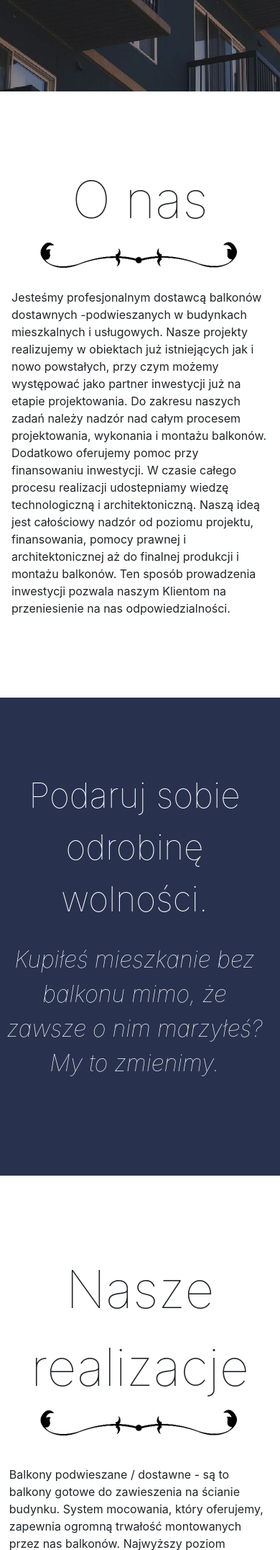
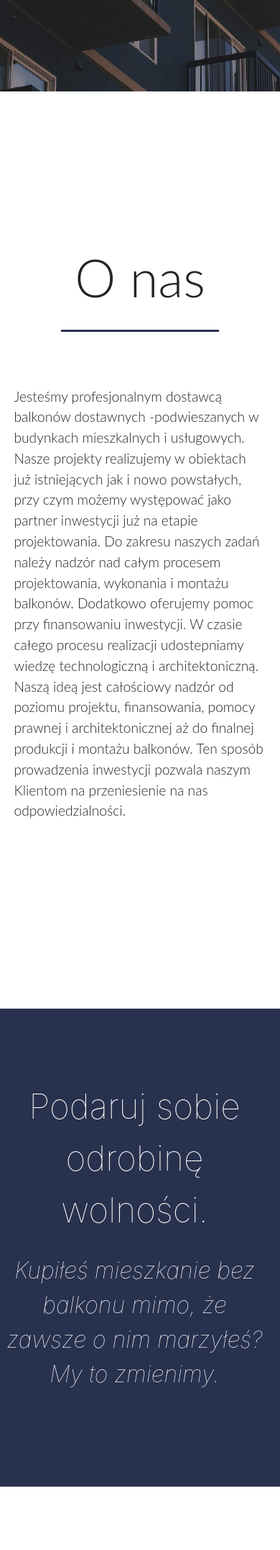
Before and after one commit to jacobashtem/balkonypodwieszane, a PHP site: page / in a window 390 px wide; the page is wider, and only the part inside the window is pictured. Shown: the part 717-2870 px from the top of that part at 72% size. Run offline with PHP 8.4, Linux system fonts and the light colour scheme; some libraries are stand-ins or nearby versions.

Commit message:
styles for section

```diff
--- a/index.html
+++ b/index.html
@@ -110,14 +110,10 @@
 
   <div id="about" class="container about_us ">
     <div class="row">
-      <h2 class="about_us__title">O nas
-        <span>
-          <img class="about_us__divider" src="images/separator.png" alt="">
-        </span>
-      </h2>
+      <h2 class="about_us__title">O nas</h2>
 
 
-      <p class="about_us__content">Jesteśmy profesjonalnym dostawcą balkonów dostawnych -podwieszanych w budynkach mieszkalnych i usługowych. Nasze projekty
+      <p class="about_us__paragraph">Jesteśmy profesjonalnym dostawcą balkonów dostawnych -podwieszanych w budynkach mieszkalnych i usługowych. Nasze projekty
         realizujemy w obiektach już istniejących jak i nowo powstałych, przy czym możemy występować jako partner inwestycji
         już na etapie projektowania. Do zakresu naszych zadań należy nadzór nad całym procesem projektowania, wykonania i
         montażu balkonów. Dodatkowo oferujemy pomoc przy finansowaniu inwestycji. W czasie całego procesu realizacji udostepniamy
--- a/style.css
+++ b/style.css
@@ -289,42 +289,36 @@
 .about_us {
   margin: auto;
   padding: 6.5rem 0 6.5rem 0;
+  margin-top: 80px;
+margin-bottom: 120px;
   ;
 }
 
 .about_us__title {
-  margin: 0 auto;
-  text-align: center;
-  align-content: center;
   font-size: 4.5rem;
   line-height: 1.5;
-  font-weight: 100;
+  font-weight: 300;
+  border-bottom: 3px solid #28324E;
+  font-family: 'Lato', sans-serif;
 }
 
-.about_us__divider {
-  display: block;
-  align-content: center;
-  margin: 0 auto;
-  padding-bottom: 1.5rem;
-}
-
-.about_us__content {
+.about_us__paragraph {
   line-height: 1.5;
-  padding: 0.8rem;
+padding: 10% 10% 10% 3%;
+margin-top: 3.5rem;
+font-size: 1.2rem;
+font-weight: 300;
+color:#232323;
+font-family: 'Lato', sans-serif;
 }
 
 @media only screen and (max-width: 500px) {
   .about_us__title {
-    padding: 0 1rem 0 1rem;
+    margin:0 auto;
+    padding:5%
+  }.about_us__paragraph{
+    padding:5%;
   }
-  .about_us__content {
-    padding: 0 1rem 0 1rem;
-  }
-  .about_us {
-    margin: auto;
-    padding: 6rem 0 6rem 0;
-  }
-
 }
 
 /* Photo Section */
```
